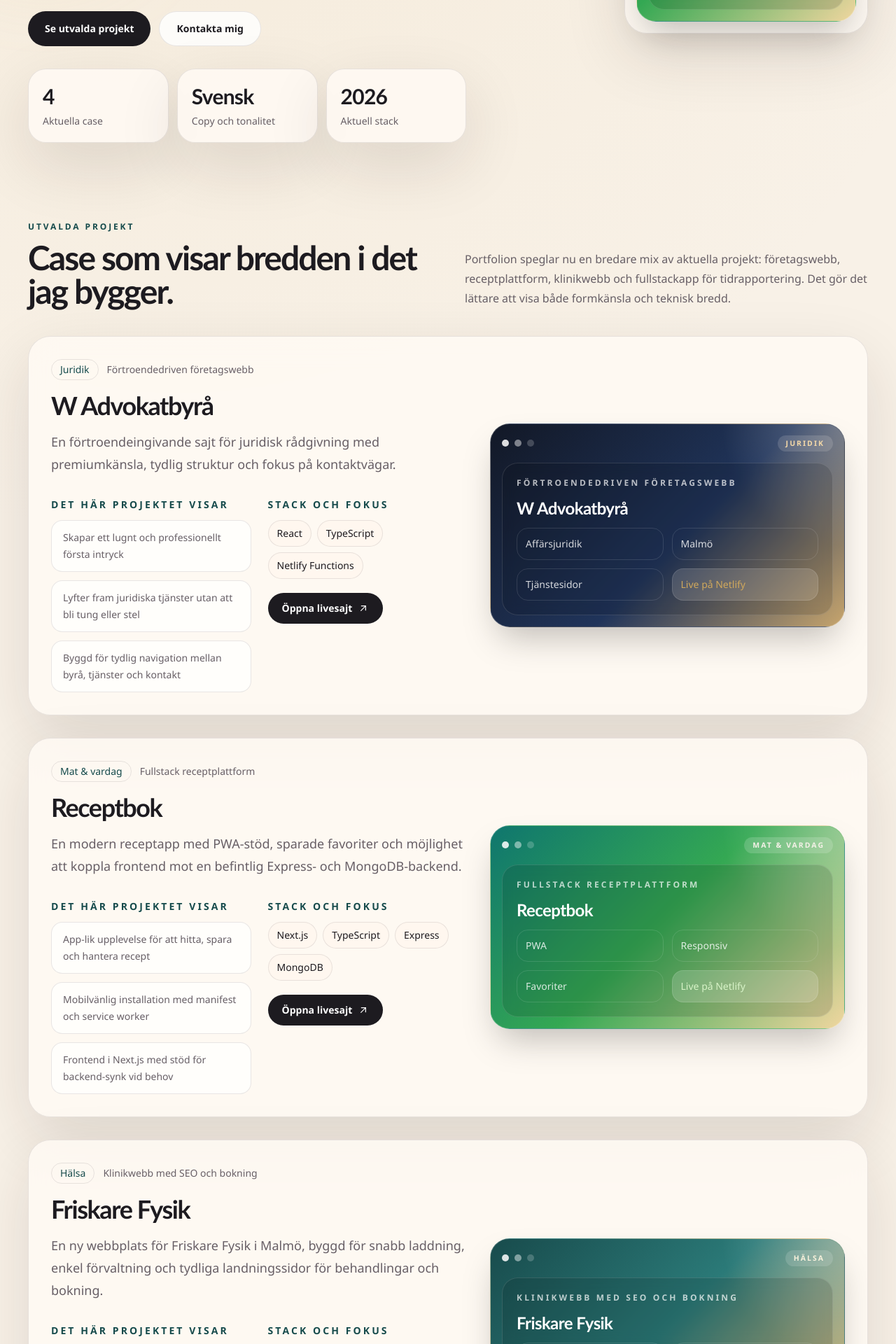
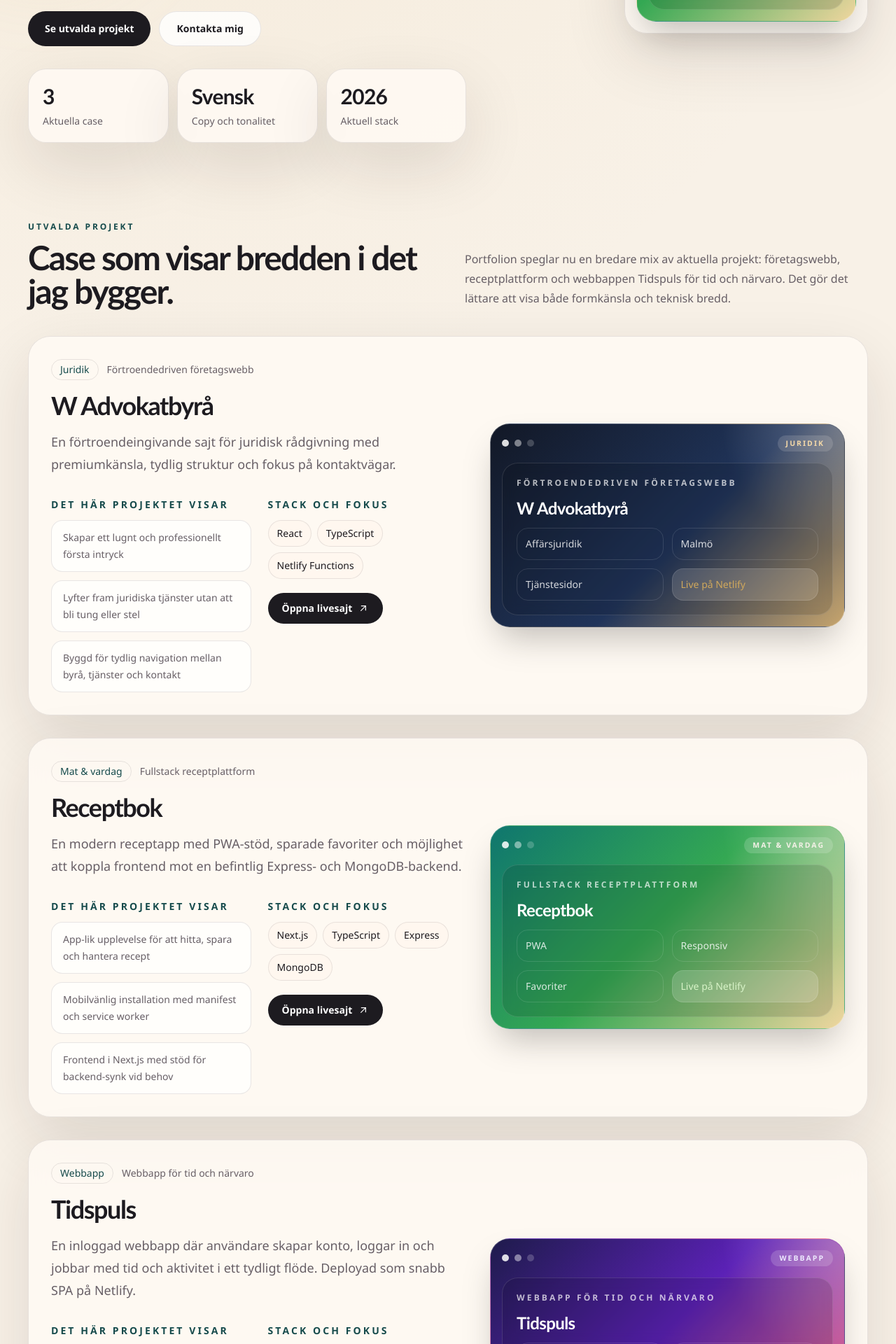
Before and after one commit to Elli2022/eleonora-portfolio, a Next.js app: page / in a window 1280 px wide. Shown: the part 880-2800 px from the top of the page at 70% size. Built offline with nearby package versions, Linux system fonts and the light colour scheme.

Commit message:
Portfolio: Tidspuls in, Timetjek och Friskare Fysik ut

```diff
--- a/src/app/page.tsx
+++ b/src/app/page.tsx
@@ -62,47 +62,25 @@ const projects: Project[] = [
     },
   },
   {
-    name: "Friskare Fysik",
-    category: "Klinikwebb med SEO och bokning",
+    name: "Tidspuls",
+    category: "Webbapp för tid och närvaro",
     summary:
-      "En ny webbplats för Friskare Fysik i Malmö, byggd för snabb laddning, enkel förvaltning och tydliga landningssidor för behandlingar och bokning.",
+      "En inloggad webbapp där användare skapar konto, loggar in och jobbar med tid och aktivitet i ett tydligt flöde. Deployad som snabb SPA på Netlify.",
     impact: [
-      "Tydliga landningssidor för fysioterapi, kiropraktor och massage",
-      "Kontaktformulär via Netlify Forms och extern bokning",
-      "Snabb statisk sajt med fokus på lokal synlighet i Malmö",
+      "Registrering och inloggning med fokus på en trygg första upplevelse",
+      "Gränssnitt byggt för att fungera lika bra på mobil som på desktop",
+      "Live-miljö på Netlify med enkel delning av länk till intressenter",
     ],
-    stack: ["Astro", "TypeScript", "Netlify Forms", "SEO"],
-    href: "https://www.friskarefysik.se/",
+    stack: ["Vue 3", "TypeScript", "Netlify"],
+    href: "https://tidspuls-app.netlify.app/",
     cta: "Öppna livesajt",
-    badge: "Hälsa",
-    previewHighlights: ["Klinik", "SEO", "Bokning", "Egen domän"],
+    badge: "Webbapp",
+    previewHighlights: ["Auth-flöde", "Responsiv", "Tid i fokus", "Live på Netlify"],
     preview: {
-      gradient: "linear-gradient(135deg, #184b4c 0%, #2b7a78 48%, #f1c27d 100%)",
-      surface: "rgba(255, 255, 255, 0.14)",
-      accent: "#f9f2dd",
-      highlight: "#ffd9a0",
-    },
-  },
-  {
-    name: "Timetjek App",
-    category: "Fullstack tidrapportering",
-    summary:
-      "Ett fullstackprojekt för inloggning, stämpling och hantering av tidsposter, byggt som monorepo med Laravel i backend och Vue 3 i frontend.",
-    impact: [
-      "Stämpla in och ut med valfria GPS-koordinater",
-      "Redigera, validera och radera tidsposter i ett sammanhållet flöde",
-      "Tydlig uppdelning mellan REST API, auth och mobilvänligt gränssnitt",
-    ],
-    stack: ["Laravel", "Vue 3", "TypeScript", "MySQL"],
-    href: "https://github.com/Elli2022/timetjek-app",
-    cta: "Se repo",
-    badge: "Fullstack",
-    previewHighlights: ["Laravel API", "Vue 3", "Tidsposter", "GitHub repo"],
-    preview: {
-      gradient: "linear-gradient(135deg, #101828 0%, #1d4ed8 50%, #34d399 100%)",
+      gradient: "linear-gradient(135deg, #1e1b4b 0%, #5b21b6 48%, #fb7185 100%)",
       surface: "rgba(255, 255, 255, 0.16)",
-      accent: "#dbeafe",
-      highlight: "#bbf7d0",
+      accent: "#ede9fe",
+      highlight: "#fecdd3",
     },
   },
 ];
@@ -274,7 +252,7 @@ export default function Home() {
 
             <div className="reveal grid gap-3 sm:grid-cols-3" style={{ animationDelay: "220ms" }}>
               {[
-                { value: "4", label: "Aktuella case" },
+                { value: "3", label: "Aktuella case" },
                 { value: "Svensk", label: "Copy och tonalitet" },
                 { value: "2026", label: "Aktuell stack" },
               ].map((item) => (
@@ -306,8 +284,8 @@ export default function Home() {
             </div>
             <p className="max-w-xl text-base leading-7 text-[color:var(--muted)]">
               Portfolion speglar nu en bredare mix av aktuella projekt:
-              företagswebb, receptplattform, klinikwebb och fullstackapp för
-              tidrapportering. Det gör det lättare att visa både formkänsla och teknisk bredd.
+              företagswebb, receptplattform och webbappen Tidspuls för tid och
+              närvaro. Det gör det lättare att visa både formkänsla och teknisk bredd.
             </p>
           </div>
 
```
